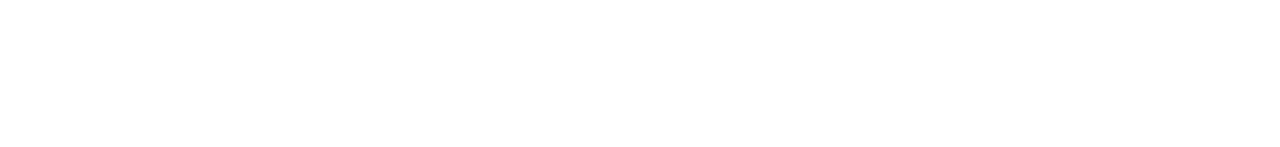
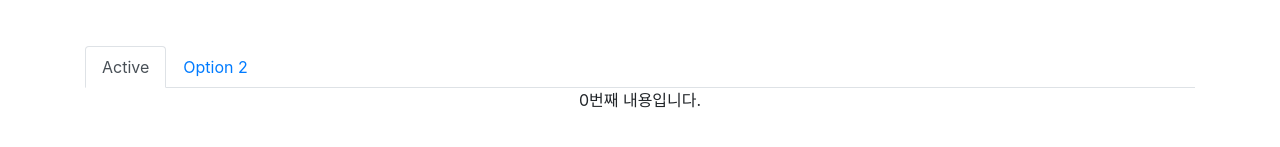
Before and after one commit to hyungju-lee/react-study, a React (Create React App) app in the folder shop/: page /detail/1 in a window 1280 px wide. Shown: the part 571-718 px from the top of the page. Built offline with nearby package versions, Linux system fonts and the light colour scheme.

Commit message:
study upt

```diff
--- a/shop/package.json
+++ b/shop/package.json
@@ -13,6 +13,7 @@
     "react-dom": "^17.0.1",
     "react-router-dom": "^5.2.0",
     "react-scripts": "4.0.3",
+    "react-transition-group": "^4.4.1",
     "sass": "^1.32.8",
     "styled-components": "^5.2.1",
     "web-vitals": "^1.0.1"
@@ -40,5 +41,6 @@
       "last 1 firefox version",
       "last 1 safari version"
     ]
-  }
+  },
+  "homepage": "/react-page"
 }
--- a/shop/src/App.js
+++ b/shop/src/App.js
@@ -1,11 +1,17 @@
 import {Nav, Navbar, NavDropdown, Jumbotron, Button} from 'react-bootstrap';
 import './App.css';
-import {useState} from "react";
+import React, {useContext, useState} from "react";
 import data from './data';
 import Detail from "./Detail";
 import axios from 'axios';
 
 import { Link, Route, Switch } from 'react-router-dom';
+
+// context 만들기
+// 1. React.createContext()로 범위 생성 - 범위가 뭐냐면 같은 변수값을 공유할 범위를 뜻함. React.createContext() 이걸로 그 범위를 생성
+// 2. 같은 값을 공유할 HTML을 범위로 싸매기
+// - 값 공유를 원하는 HTML들을 <범위.Provider>로 감싸고 value={공유원하는 값} 설정
+export let stockContext = React.createContext();
 
 function App() {
 
@@ -46,6 +52,9 @@
                         </p>
                     </Jumbotron>
                     <div className="container">
+
+                        <stockContext.Provider value={stock}>
+
                         <div className="row">
                             {
                                 shoes.map((value, index, array) => {
@@ -58,6 +67,9 @@
                                 loading === true ? <Loading /> : null
                             }
                         </div>
+
+                        </stockContext.Provider>
+
                         <button type="button" className="btn btn-primary" onClick={() => {
 
                             loadingEdit(true);
@@ -79,9 +91,13 @@
                         }}>더보기</button>
                     </div>
                 </Route>
+
                 <Route path="/detail/:id">
+                    <stockContext.Provider value={stock}>
                     <Detail shoes={shoes} stock={stock} stockEdit={stockEdit} />
+                    </stockContext.Provider>
                 </Route>
+
                 <Route path="/:id">
                     <div>아무거나</div>
                 </Route>
@@ -93,19 +109,28 @@
 }
 
 function Item(props) {
+
+    let stock = useContext(stockContext);
+
     return (
         <div className="col-md-4">
             <img src={`https://codingapple1.github.io/shop/shoes${props.shoe.id+1}.jpg`} alt="" width="100%"/>
             <h4>{ props.shoe.title }</h4>
             <p>{ props.shoe.content } & { props.shoe.price }</p>
+            <Test/>
         </div>
     )
+}
+
+function Test() {
+    let stock = useContext(stockContext);
+    return <p>재고: {stock}</p>
 }
 
 function Loading() {
     const arr = [];
     for (let i=0; i<3; i++) {
-        arr.push(<div key={i}>로딩중입니다.</div>)
+        arr.push(<div>로딩중입니다.</div>)
     }
     return arr;
 }
--- a/shop/src/Detail.js
+++ b/shop/src/Detail.js
@@ -1,7 +1,10 @@
-import React, {useEffect, useState} from "react";
+import React, {useContext, useEffect, useState} from "react";
+import {Nav} from 'react-bootstrap';
 import {useHistory, useParams} from "react-router-dom";
 import styled from 'styled-components';
 import './Detail.scss';
+import {stockContext} from './App';
+import { CSSTransition } from 'react-transition-group';
 
 let Box = styled.div`
   padding: 20px;
@@ -16,6 +19,10 @@
 
     let [alert, alertEdit] = useState(true);
     let [value, valueEdit] = useState("");
+    let stock = useContext(stockContext);
+
+    let [tab, tabEdit] = useState(0);
+    let [onOff, onOffEdit] = useState(false);
 
     useEffect(() => {
         const timer = setTimeout(() => {
@@ -88,8 +95,45 @@
                     }}>뒤로가기</button>
                 </div>
             </div>
+
+            <Nav className="mt-5" variant="tabs" defaultActiveKey="link-0">
+                <Nav.Item>
+                    <Nav.Link eventKey="link-0" onClick={() => {
+                        tabEdit(0);
+                        // 이미 처음 이 페이지, 컴포넌트 로드될 때 TabContent 로드되면서 CSSTransition의 in 속성 값은 true로 바뀌어있음
+                        // TabContent에 useEffect 훅으로 인해 로드될 때 in 속성을 true로 바꿨으니깐.
+                        // 즉, 그래서 그대로 냅두면 애니메이션은 효과는 실행이 안됨
+                        // 그래서 버튼 클릭할 때마다 다시 false로 바꾸고 -> TabContent 컴포넌트 로드될 때 true로 바뀌면서 애니메이션 실행
+                        onOffEdit(false);
+                    }}>Active</Nav.Link>
+                </Nav.Item>
+                <Nav.Item>
+                    <Nav.Link eventKey="link-1" onClick={() => {
+                        tabEdit(1);
+                        onOffEdit(false);
+                    }}>Option 2</Nav.Link>
+                </Nav.Item>
+            </Nav>
+
+            <CSSTransition in={onOff} classNames="wow" timeout={1000}>
+            <TabContent tabNum={tab} onOffEdit={onOffEdit} />
+            </CSSTransition>
+
         </div>
     )
+}
+
+function TabContent(props) {
+
+    useEffect(() => {
+        props.onOffEdit(true);
+    })
+
+    if (props.tabNum === 0) {
+        return <div>0번째 내용입니다.</div>
+    } else if (props.tabNum === 1) {
+        return <div>1번째 내용입니다.</div>
+    }
 }
 
 function Info(props) {
--- a/shop/src/Detail.scss
+++ b/shop/src/Detail.scss
@@ -1,4 +1,15 @@
 $mainColor: #ff0000;
+
+// 애니메이션 시작 때 적용할 CSS
+.wow-enter {
+  opacity: 0;
+}
+
+// 애니메이션 동작 때 적용할 CSS
+.wow-enter-active {
+  opacity: 1;
+  transition: all 500ms;
+}
 
 .red {
   color: $mainColor;
```
